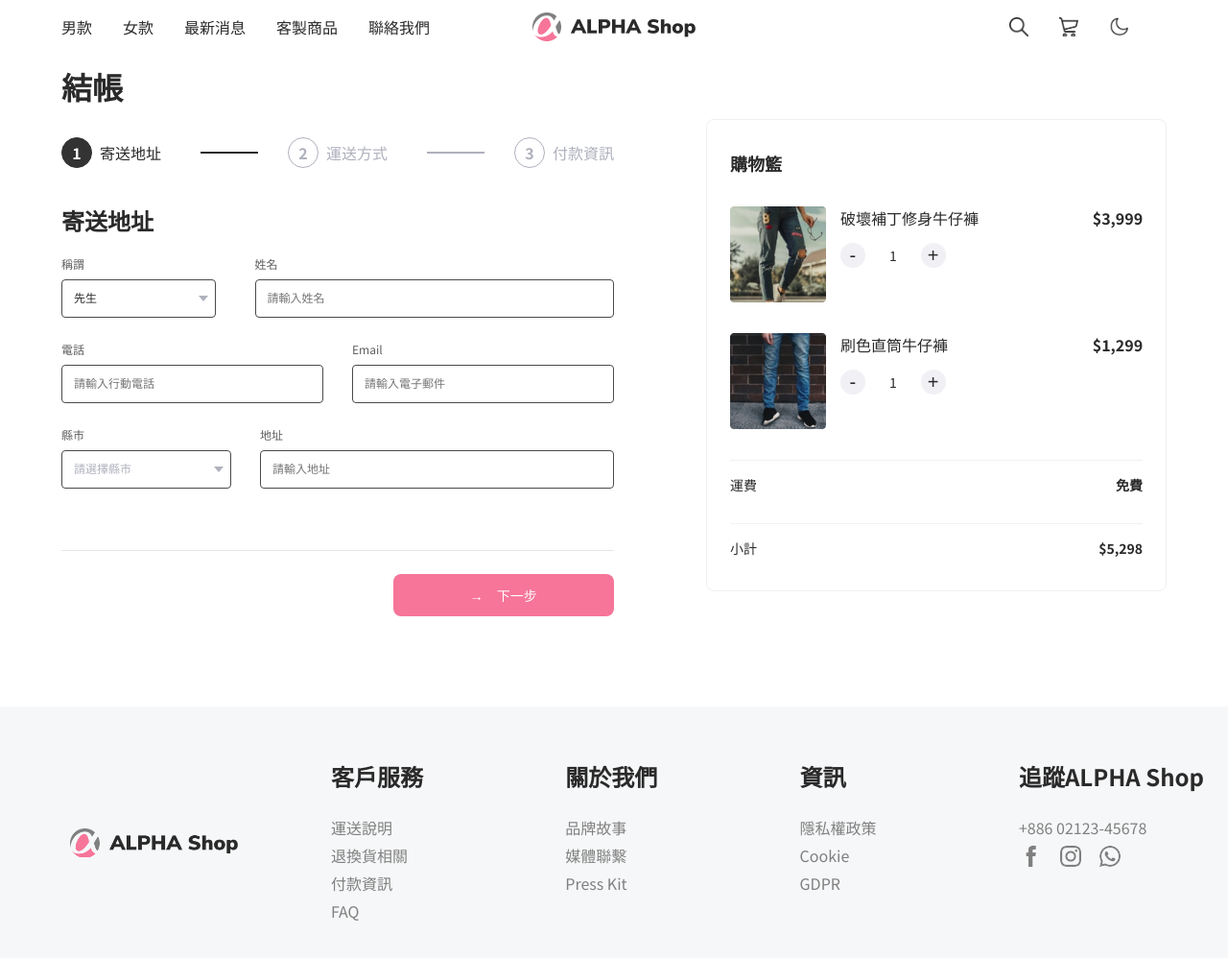
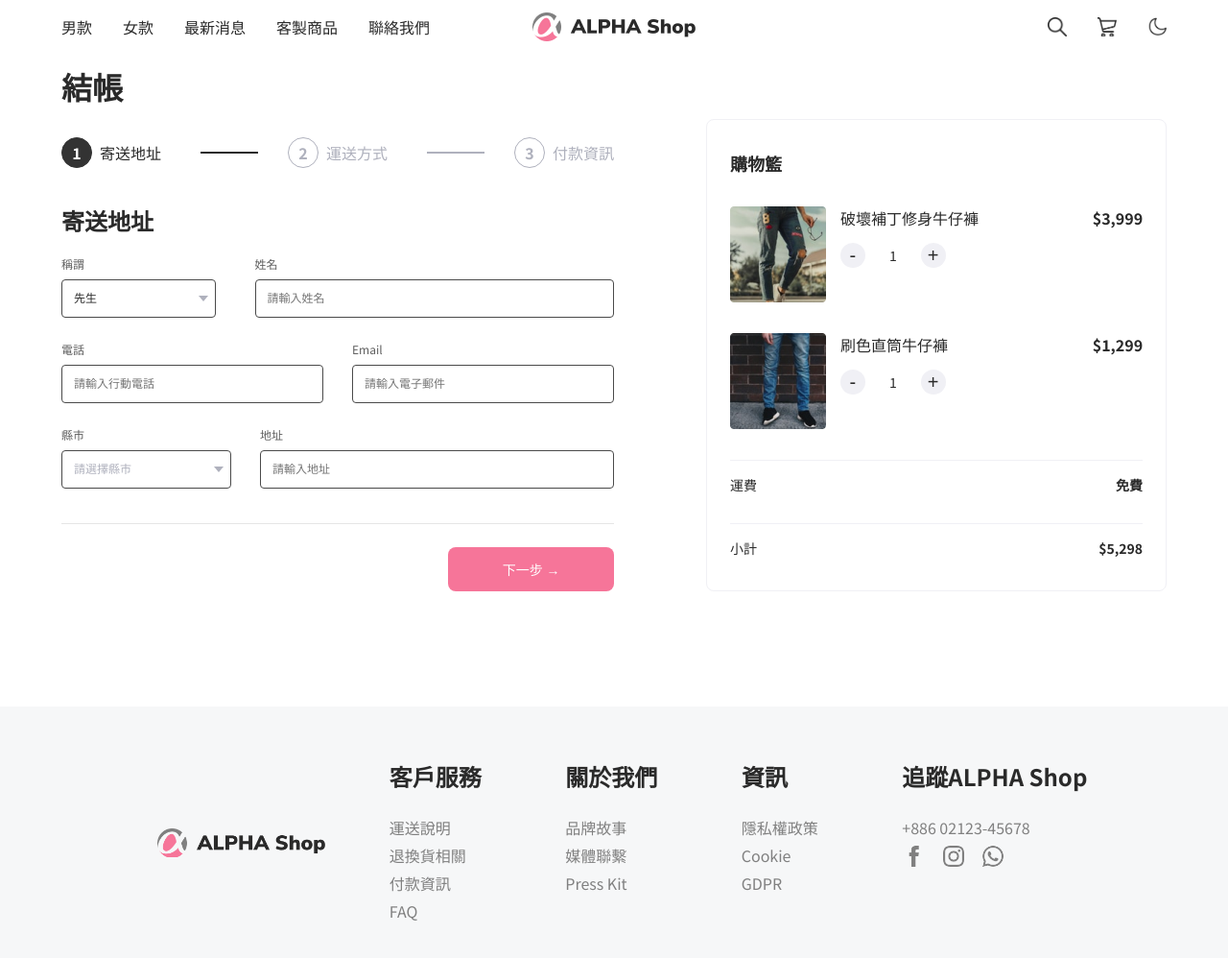
Before and after one commit to chc952832/ALPHA-Shop, a website built with webpack: page index.html in a window 1280 px wide. Shown: the whole page at 96% size. Built offline with nearby package versions, Linux system fonts and the light colour scheme.

Commit message:
modify footer and form-btn style,  edit README

```diff
--- a/app.js
+++ b/app.js
@@ -19,6 +19,7 @@ const formContent = document.querySelector('.form-content')
 const formPart = formContent.querySelectorAll('.part')
 const connectLine = document.querySelectorAll('.connect-line')
 const btnControl = document.getElementById('btn-control')
+const btnPanelContainer = document.querySelector('.btn-panel-container')
 const prevBtn = document.querySelector('.btn-previous')
 const nextBtn = document.querySelector('.btn-next')
 const navIcons = document.querySelector('.nav-icons')
@@ -46,7 +47,7 @@ function handleStepControl(event) {
     formPart[step + 1].classList.toggle('d-none')
     step += 1
     // connect line樣式調整
-    if (step === 1){
+    if (step === 1) {
       connectLine[1].classList.add('active')
     }
   } else if (event.target.classList.contains('btn-previous')) {
@@ -71,13 +72,21 @@ function handleStepControl(event) {
 function setBtnDisabled() {
   if (step === 0) {
     // 第一步時隱藏上一步按鈕
-    prevBtn.classList.add('v-hidden')
+    prevBtn.classList.add('d-none')
     prevBtn.setAttribute('disabled', 'disabled')
+    btnPanelContainer.classList.remove('justify-content-between')
+    btnPanelContainer.classList.add('justify-content-end')
+    nextBtn.classList.add('w-100')
+    nextBtn.classList.remove('w-40')
   } else {
     prevBtn.removeAttribute('disabled')
-    prevBtn.classList.remove('v-hidden')
+    prevBtn.classList.remove('d-none')
+    btnPanelContainer.classList.remove('justify-content-end')
+    btnPanelContainer.classList.add('justify-content-between')
+    nextBtn.classList.add('w-40')
+    nextBtn.classList.remove('w-100')
   }
-  if (step === 2 ) {
+  if (step === 2) {
     // 最後一步時改變按鈕內容
     nextBtn.innerHTML = '確認下單'
   } else {
@@ -107,7 +116,7 @@ function handleDeliveryStyle(event) {
 }
 
 // 渲染購物籃清單
-function renderCartElement(){
+function renderCartElement() {
   let rawHTML = ""
   cartProducts.forEach(product => {
     rawHTML += `<div class="product">
@@ -140,7 +149,7 @@ function renderCartElement(){
 function handleCartBtns(event) {
   let target = event.target
   let totalPrice = document.querySelector('.total-price')
-  let productPrice = Number(target.parentElement.nextElementSibling.innerText.slice(1).replace(',',''))
+  let productPrice = Number(target.parentElement.nextElementSibling.innerText.slice(1).replace(',', ''))
   if (target.classList.contains('minus-btn')) {
     let amount = Number(target.nextElementSibling.innerText)
     if (amount > 1) {
@@ -160,8 +169,8 @@ function handleCartBtns(event) {
 // 更改畫面深淺模式
 function changeMode(event) {
   if (event.target.classList.contains('mode-toggle-icon') && mode === 'light') {
-  mode = 'dark'
-  document.documentElement.setAttribute('data-theme', 'dark')
+    mode = 'dark'
+    document.documentElement.setAttribute('data-theme', 'dark')
   } else if (event.target.classList.contains('mode-toggle-icon') && mode === 'dark') {
     mode = 'light'
     document.documentElement.setAttribute('data-theme', 'light')
@@ -170,6 +179,8 @@ function changeMode(event) {
 
 // 渲染購物車商品頁面
 renderCartElement()
+// 渲染初始表單按鈕
+setBtnDisabled()
 
 // 綁上事件監聽器進行事件監聽
 productWrapper.addEventListener('click', handleCartBtns)
--- a/index.html
+++ b/index.html
@@ -163,8 +163,11 @@
         </div>
         <!-- button control -->
         <div id="btn-control" class="btn-panel">
-          <button class="btn-previous btn v-hidden">←　上一步</button>
+          <div class="btn-panel-container d-flex justify-content-between">
+            <button class="btn-previous btn w-40">←　上一步</button>
             <button class="btn-next btn">→　下一步</button>
+          </div>
+
         </div>
       </div>
       <!-- right -->
@@ -213,8 +216,9 @@
         </div>
       </div>
     </div>
+  </div>
   <footer>
-      <div class="container">
+    <div class="footer-container">
       <div class="footer-wrapper">
         <div class="footer-logo">
           <div class="footer-logo-picture">
--- a/package.json
+++ b/package.json
@@ -4,6 +4,7 @@
   "description": "",
   "main": "index.js",
   "scripts": {
+    "watch": "webpack --watch",
     "build": "webpack --mode production",
     "test": "echo \"Error: no test specified\" && exit 1"
   },
--- a/src/scss/main.scss
+++ b/src/scss/main.scss
@@ -130,6 +130,7 @@
 
  $sizes: (
    25: 25%,
+   40: 40%,
    50: 50%,
    75: 75%,
    100: 100%
@@ -410,6 +411,7 @@
        .nav-icons {
          display: flex;
          padding: 1.5rem;
+         padding-right: 0;
          justify-content: center;
 
          .nav-icon {
@@ -428,6 +430,7 @@
            &.mode-toggle-icon {
             background: var(--mode-toggle-icon);
             background-size: 20px;
+            margin-right:0;
            }
          }
        }
@@ -769,29 +772,38 @@
        // button control
        .btn-panel {
          position: absolute;
-         border-top: 1px solid var(--decoration-line-color);
          padding: 24px 0;
          bottom: -500px;
          width: 100%;
          display: flex;
-         justify-content: space-between;
-
+         .btn-panel-container {
+          // display: flex;
+          // justify-content: space-between;
+          width: 100%;
+          border-top: 1px solid var(--decoration-line-color);
+          padding-top: 24px;
           .btn {
-           width: 40%;
+            // width: 40%;
+            height: 46px;
             padding: 12px 15px;
             font-size: 14px;
             border-radius: 8px;
+
             &.btn-next {
               background-color: var(--pink);
               font-size: 14px;
               font-weight: 500;
               color: var(--keep-white);
             }
+
             &.btn-previous {
               font-size: 14px;
               font-weight: 500;
               color: var(--black);
             }
+          }
+
+
          }
 
        }
@@ -884,14 +896,12 @@
 
  // footer
  footer {
-   max-width: 1400px;
-   margin: 0 auto;
-   .container {
+   .footer-container {
      display: none;
    }
  }
 
- @media screen and (min-width: 375px) {
+ @media screen and (min-width: 376px) {
 
    // Navbar
    nav {
@@ -966,6 +976,8 @@
        //left
        .left {
          grid-column: 1/2;
+         display: flex;
+         flex-direction: column;
 
          // step panel
          .step-panel {
@@ -1044,7 +1056,15 @@
 
          // button control
          .btn-panel {
-           bottom: -50px;
+           position: static;
+           flex: 1;
+           align-items: flex-end;
+           padding: 0;
+           .btn-panel-container {
+            .btn {
+              width: 30%;
+            }
+           }
          }
        }
 
@@ -1102,13 +1122,16 @@
      height: 284px;
      margin-top: 120px;
 
-     .container {
-       all: unset;
+     .footer-container {
+       display: block;
+       height: 100%;
+       max-width: 1400px;
        width: 90%;
        margin: 0 auto;
-       height: 100%;
 
        .footer-wrapper {
+         width: 90%;
+         margin: 0 auto;
          height: 100%;
          display: flex;
          align-items: center;
```
Also changed, not shown: README.md, dist/main.css. Lines whose indentation alone changed are shown as unchanged.
